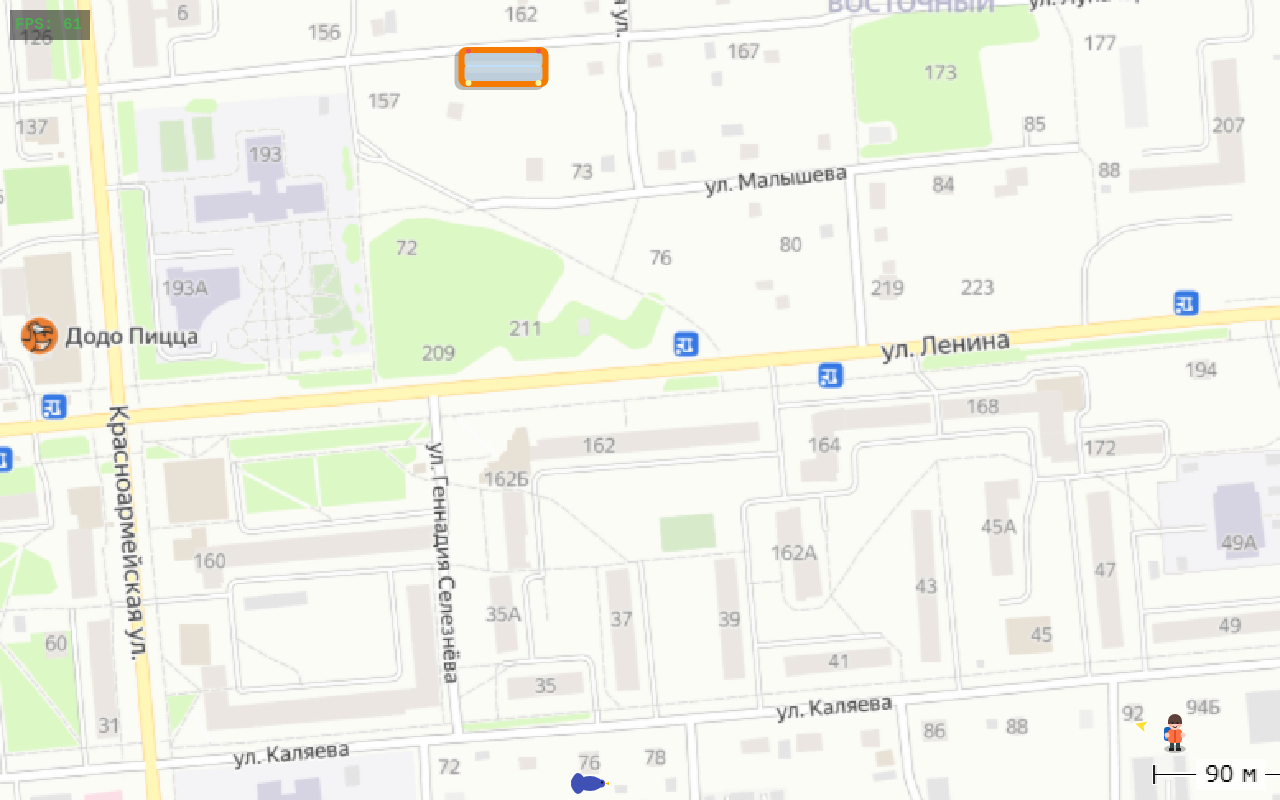
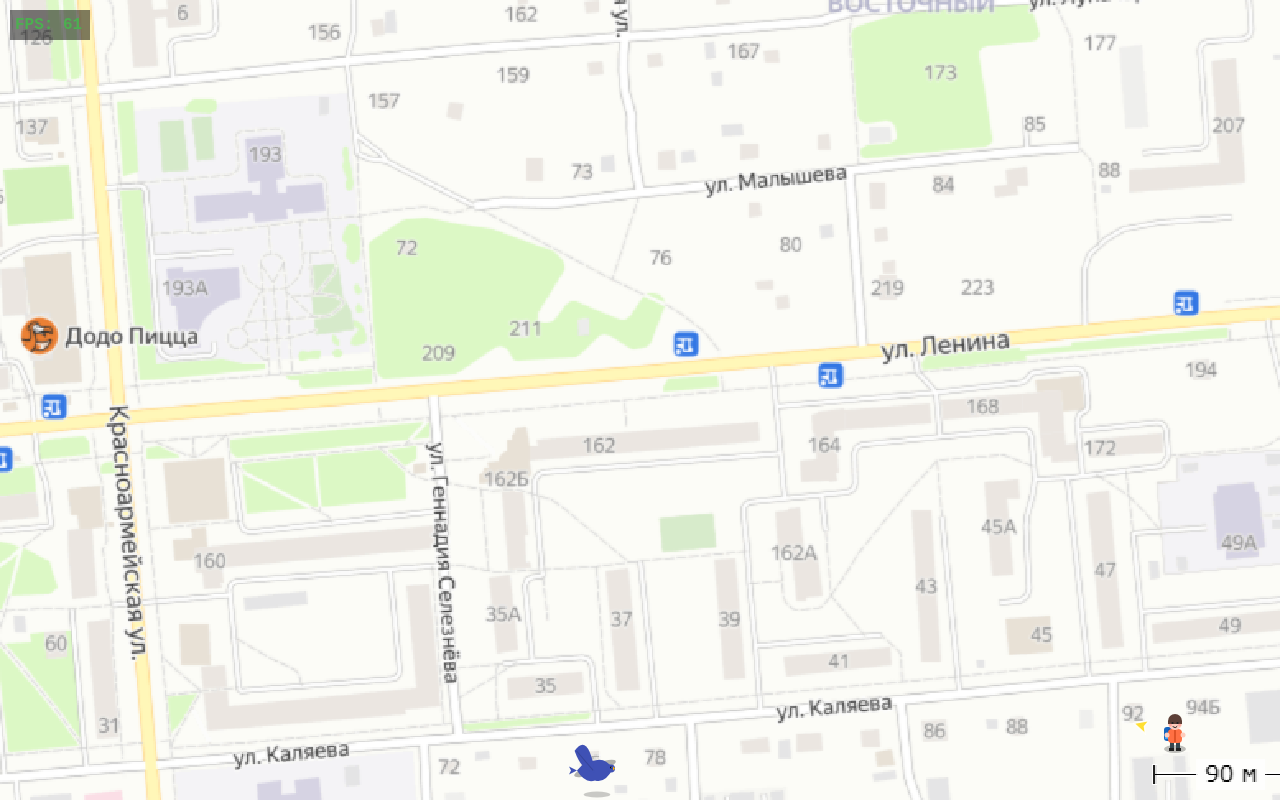
Before and after one commit to Igorek21/igrayka, a plain HTML site: page index.html in a window 1280 px wide. Drawn offline with Linux system fonts and the light colour scheme.

Commit message:
Update index.html

```diff
--- a/index.html
+++ b/index.html
@@ -51,7 +51,7 @@
 //  НАСТРОЙКИ ЭКРАНА И АДАПТИВНОСТЬ
 // ============================================================
 const canvas = document.getElementById('game');
-const ctx = canvas.getContext('2d', { alpha: false }); // Отключаем прозрачность для скорости
+const ctx = canvas.getContext('2d', { alpha: false });
 
 let W = window.innerWidth;
 let H = window.innerHeight;
@@ -60,7 +60,6 @@ function resize() {
   W = window.innerWidth;
   H = window.innerHeight;
 
-  // ОГРАНИЧИВАЕМ DPR до 1.5 (главный фикс тормозов на телефонах)
   let dpr = window.devicePixelRatio || 1;
   if (dpr > 1.5) dpr = 1.5;
 
@@ -70,14 +69,10 @@ function resize() {
   canvas.style.width = W + 'px';
   canvas.style.height = H + 'px';
 
-  // Сбрасываем трансформацию и масштабируем заново
   ctx.setTransform(1, 0, 0, 1, 0, 0);
   ctx.scale(dpr, dpr);
-
-  // Отключаем сглаживание для производительности (можно включить обратно, если графика слишком пиксельная)
   ctx.imageSmoothingEnabled = false;
 
-  // Подгоняем камеру под новое соотношение сторон
   if (typeof camera !== 'undefined' && typeof player !== 'undefined') {
     let targetCamX = player.x + player.size / 2 - W / 2;
     let targetCamY = player.y + player.size / 2 - H / 2;
@@ -172,7 +167,6 @@ mapImage.onload = () => {
     const scale = mapImage.width / WORLD_W;
     WORLD_H = mapImage.height / scale;
   }
-  console.log(`Мир: ${WORLD_W.toFixed(0)}×${WORLD_H.toFixed(0)}`);
 
   shop.x = 81 * (WORLD_W / 960);
   shop.y = 232 * (WORLD_H / 640);
@@ -214,37 +208,49 @@ const shop = {
 };
 
 // ============================================================
-//  ПРЕПЯТСТВИЯ
+//  ПРЕПЯТСТВИЯ (Увеличенная скорость машин)
 // ============================================================
 const obstacles = [
-  // Машины
+  // 1. Синяя (по Ленина, слева направо)
   {
-    type: 'car', color: '#1976d2', w: 90, h: 40, speed: 2.2,
+    type: 'car', color: '#1976d2', w: 90, h: 40,
+    speed: 4.5,
     path: [ { x: -100, y: 560 * (WORLD_H / 640) }, { x: WORLD_W + 100, y: 560 * (WORLD_H / 640) } ],
     pathIndex: 1, x: -100, y: 560 * (WORLD_H / 640), vx: 1, vy: 0
   },
+  // 2. Зелёная (по Ленина, справа налево)
   {
-    type: 'car', color: '#43a047', w: 90, h: 40, speed: 1.8,
+    type: 'car', color: '#43a047', w: 90, h: 40,
+    speed: 3.8,
     path: [ { x: WORLD_W + 100, y: 580 * (WORLD_H / 640) }, { x: -100, y: 580 * (WORLD_H / 640) } ],
     pathIndex: 1, x: WORLD_W + 100, y: 580 * (WORLD_H / 640), vx: -1, vy: 0
   },
+  // 3. Оранжевая (по Красноармейской, сверху вниз)
   {
-    type: 'car', color: '#f57c00', w: 40, h: 90, speed: 2.0,
+    type: 'car', color: '#f57c00', w: 40, h: 90,
+    speed: 5.0,
     path: [ { x: 1080 * (WORLD_W / 960), y: -100 }, { x: 1080 * (WORLD_W / 960), y: WORLD_H + 100 } ],
     pathIndex: 1, x: 1080 * (WORLD_W / 960), y: -100, vx: 0, vy: 1
   },
+  // 4. Красная (по Луначарского)
   {
-    type: 'car', color: '#c62828', w: 90, h: 40, speed: 1.6,
-    path: [ { x: -100, y: 360 * (WORLD_H / 640) }, { x: 800 * (WORLD_W / 960), y: 360 * (WORLD_H / 640) }, { x: 800 * (WORLD_W / 960), y: 320 * (WORLD_H / 640) }, { x: WORLD_W + 100, y: 320 * (WORLD_H / 640) } ],
+    type: 'car', color: '#c62828', w: 90, h: 40,
+    speed: 3.5,
+    path: [
+      { x: -100, y: 360 * (WORLD_H / 640) },
+      { x: 800 * (WORLD_W / 960), y: 360 * (WORLD_H / 640) },
+      { x: 800 * (WORLD_W / 960), y: 320 * (WORLD_H / 640) },
+      { x: WORLD_W + 100, y: 320 * (WORLD_H / 640) }
+    ],
     pathIndex: 1, x: -100, y: 360 * (WORLD_H / 640), vx: 1, vy: 0
   },
   // Собаки
   { type: 'dog', x: 500 * (WORLD_W / 960), y: 450 * (WORLD_H / 640), w: 40, h: 40, color: '#795548', vx: 1.2,  vy: 0    },
   { type: 'dog', x: 700 * (WORLD_W / 960), y: 250 * (WORLD_H / 640), w: 40, h: 40, color: '#8d6e63', vx: -1.0, vy: 0.8  },
   // Птицы
-  { type: 'bird', x: 700 * (WORLD_W / 960), y: 200 * (WORLD_H / 640), w: 30, h: 30, color: '#e91e63', vx: -2.0, vy: 1.0  },
-  { type: 'bird', x: 450 * (WORLD_W / 960), y: 500 * (WORLD_H / 640), w: 30, h: 30, color: '#9c27b0', vx: 1.8,  vy: -1.2 },
-  { type: 'bird', x: 900 * (WORLD_W / 960), y: 400 * (WORLD_H / 640), w: 30, h: 30, color: '#3f51b5', vx: 1.5,  vy: 1.5  }
+  { type: 'bird', x: 700 * (WORLD_W / 960), y: 200 * (WORLD_H / 640), w: 40, h: 40, color: '#e91e63', vx: -2.0, vy: 1.0  },
+  { type: 'bird', x: 450 * (WORLD_W / 960), y: 500 * (WORLD_H / 640), w: 40, h: 40, color: '#9c27b0', vx: 1.8,  vy: -1.2 },
+  { type: 'bird', x: 900 * (WORLD_W / 960), y: 400 * (WORLD_H / 640), w: 40, h: 40, color: '#3f51b5', vx: 1.5,  vy: 1.5  }
 ];
 
 // ============================================================
@@ -563,22 +569,48 @@ function drawKid(x, y, size, facing = 1, animTime = 0, moving = false) {
 }
 
 function drawCar(o) {
-  const cx = o.x + o.w / 2, cy = o.y + o.h / 2;
+  const cx = o.x + o.w / 2;
+  const cy = o.y + o.h / 2;
+
   let angle = 0;
-  if (Math.abs(o.vx) > Math.abs(o.vy)) angle = o.vx > 0 ? 0 : Math.PI;
-  else angle = o.vy > 0 ? Math.PI / 2 : -Math.PI / 2;
-  ctx.save(); ctx.translate(cx, cy); ctx.rotate(angle);
-  const w = o.w, h = o.h;
-  ctx.fillStyle = 'rgba(0,0,0,0.25)'; ctx.beginPath(); ctx.roundRect(-w/2 + 3, -h/2 + 4, w, h, 8); ctx.fill();
-  ctx.fillStyle = o.color; ctx.beginPath(); ctx.roundRect(-w/2, -h/2, w, h, 8); ctx.fill();
+  if (Math.abs(o.vx) > Math.abs(o.vy)) {
+    angle = o.vx > 0 ? 0 : Math.PI;
+  } else {
+    angle = o.vy > 0 ? Math.PI / 2 : -Math.PI / 2;
+  }
+
+  ctx.save();
+  ctx.translate(cx, cy);
+  ctx.rotate(angle);
+
+  const w = Math.max(o.w, o.h);
+  const h = Math.min(o.w, o.h);
+
+  ctx.fillStyle = 'rgba(0,0,0,0.25)';
+  ctx.beginPath(); ctx.roundRect(-w/2 + 3, -h/2 + 4, w, h, 8); ctx.fill();
+
+  ctx.fillStyle = o.color;
+  ctx.beginPath(); ctx.roundRect(-w/2, -h/2, w, h, 8); ctx.fill();
+
   ctx.fillStyle = 'rgba(180,220,255,0.85)';
   ctx.beginPath(); ctx.roundRect(w/2 - 22, -h/2 + 6, 16, h - 12, 4); ctx.fill();
   ctx.beginPath(); ctx.roundRect(-w/2 + 6, -h/2 + 6, 14, h - 12, 4); ctx.fill();
-  ctx.fillStyle = 'rgba(255,255,255,0.15)'; ctx.beginPath(); ctx.roundRect(-w/2 + 26, -h/2 + 8, w - 52, h - 16, 3); ctx.fill();
-  ctx.fillStyle = '#fff59d'; ctx.beginPath();
-  ctx.arc(w/2 - 4, -h/2 + 10, 3, 0, Math.PI * 2); ctx.arc(w/2 - 4, h/2 - 10, 3, 0, Math.PI * 2); ctx.fill();
-  ctx.fillStyle = '#ef5350'; ctx.beginPath();
-  ctx.arc(-w/2 + 4, -h/2 + 10, 2.5, 0, Math.PI * 2); ctx.arc(-w/2 + 4, h/2 - 10, 2.5, 0, Math.PI * 2); ctx.fill();
+
+  ctx.fillStyle = 'rgba(255,255,255,0.15)';
+  ctx.beginPath(); ctx.roundRect(-w/2 + 26, -h/2 + 8, w - 52, h - 16, 3); ctx.fill();
+
+  ctx.fillStyle = '#fff59d';
+  ctx.beginPath();
+  ctx.arc(w/2 - 4, -h/2 + 10, 3, 0, Math.PI * 2);
+  ctx.arc(w/2 - 4,  h/2 - 10, 3, 0, Math.PI * 2);
+  ctx.fill();
+
+  ctx.fillStyle = '#ef5350';
+  ctx.beginPath();
+  ctx.arc(-w/2 + 4, -h/2 + 10, 2.5, 0, Math.PI * 2);
+  ctx.arc(-w/2 + 4,  h/2 - 10, 2.5, 0, Math.PI * 2);
+  ctx.fill();
+
   ctx.restore();
 }
 
@@ -603,24 +635,59 @@ function drawDog(o) {
 }
 
 function drawBird(o) {
-  const cx = o.x + o.w / 2, cy = o.y + o.h / 2;
+  const cx = o.x + o.w / 2;
+  const cy = o.y + o.h / 2;
   const dir = o.vx >= 0 ? 1 : -1;
-  const flap = Math.sin(Date.now() / 80) * 0.6;
-  ctx.save(); ctx.translate(cx, cy); ctx.scale(dir, 1);
-  const w = o.w, h = o.h;
-  ctx.fillStyle = 'rgba(0,0,0,0.2)'; ctx.beginPath(); ctx.ellipse(4, h/2 + 6, w/2 - 2, 3, 0, 0, Math.PI * 2); ctx.fill();
-  ctx.save(); ctx.translate(-2, -2); ctx.rotate(-flap);
-  ctx.fillStyle = o.color; ctx.beginPath();
-  ctx.moveTo(0, 0); ctx.quadraticCurveTo(-w/2 - 4, -h/2 - 2, -w/2 - 2, 2); ctx.quadraticCurveTo(-w/2, h/3, 0, 0); ctx.fill(); ctx.restore();
-  ctx.save(); ctx.translate(-2, 2); ctx.rotate(flap);
-  ctx.fillStyle = o.color; ctx.beginPath();
-  ctx.moveTo(0, 0); ctx.quadraticCurveTo(-w/2 - 4, h/2 + 2, -w/2 - 2, -2); ctx.quadraticCurveTo(-w/2, -h/3, 0, 0); ctx.fill(); ctx.restore();
+  const flap = Math.sin(Date.now() / 100);
+
+  ctx.save();
+  ctx.translate(cx, cy);
+  ctx.scale(dir, 1);
+
+  ctx.fillStyle = 'rgba(0,0,0,0.2)';
+  ctx.beginPath(); ctx.ellipse(2, o.h/2 + 4, o.w/3, 3, 0, 0, Math.PI * 2); ctx.fill();
+
   ctx.fillStyle = o.color;
-  ctx.beginPath(); ctx.ellipse(0, 0, w/2 - 3, h/4, 0, 0, Math.PI * 2); ctx.fill();
-  ctx.beginPath(); ctx.arc(w/2 - 4, 0, 4, 0, Math.PI * 2); ctx.fill();
-  ctx.fillStyle = '#ffb300'; ctx.beginPath();
-  ctx.moveTo(w/2, 0); ctx.lineTo(w/2 + 4, -1.5); ctx.lineTo(w/2 + 4, 1.5); ctx.closePath(); ctx.fill();
-  ctx.fillStyle = '#000'; ctx.beginPath(); ctx.arc(w/2 - 3, -1, 1, 0, Math.PI * 2); ctx.fill();
+  ctx.beginPath();
+  ctx.moveTo(-o.w/2 + 2, 0); ctx.lineTo(-o.w/2 - 6, -4);
+  ctx.lineTo(-o.w/2 - 4, 0); ctx.lineTo(-o.w/2 - 6, 4); ctx.closePath(); ctx.fill();
+
+  ctx.save();
+  ctx.translate(0, -2); ctx.rotate(flap * 0.4 - 0.2);
+  ctx.fillStyle = 'rgba(0,0,0,0.3)';
+  ctx.beginPath(); ctx.ellipse(0, 0, o.w/2 + 2, 5, -0.2, 0, Math.PI * 2); ctx.fill();
+  ctx.restore();
+
+  ctx.fillStyle = o.color;
+  ctx.beginPath();
+  ctx.moveTo(o.w/2 - 2, -2);
+  ctx.quadraticCurveTo(o.w/4, -o.h/3, 0, -o.h/4);
+  ctx.quadraticCurveTo(-o.w/4, -o.h/4, -o.w/2 + 2, 0);
+  ctx.quadraticCurveTo(-o.w/4, o.h/3, 0, o.h/4);
+  ctx.quadraticCurveTo(o.w/4, o.h/3, o.w/2 - 2, -2);
+  ctx.fill();
+
+  ctx.save();
+  ctx.translate(0, 2); ctx.rotate(flap * 0.5);
+  ctx.fillStyle = o.color;
+  ctx.beginPath();
+  ctx.moveTo(0, 0);
+  ctx.quadraticCurveTo(-o.w/4, -o.h, -o.w/2 - 2, -o.h/2);
+  ctx.quadraticCurveTo(-o.w/3, 0, 0, 0);
+  ctx.fill();
+  ctx.strokeStyle = 'rgba(0,0,0,0.15)'; ctx.lineWidth = 1;
+  ctx.beginPath(); ctx.moveTo(-2, -2); ctx.lineTo(-o.w/2, -o.h/2); ctx.stroke();
+  ctx.restore();
+
+  ctx.fillStyle = o.color;
+  ctx.beginPath(); ctx.arc(o.w/2 - 4, -2, 4, 0, Math.PI * 2); ctx.fill();
+
+  ctx.fillStyle = '#ffb300';
+  ctx.beginPath(); ctx.moveTo(o.w/2, -2); ctx.lineTo(o.w/2 - 2, -4); ctx.lineTo(o.w/2 - 2, 0); ctx.closePath(); ctx.fill();
+
+  ctx.fillStyle = '#000'; ctx.beginPath(); ctx.arc(o.w/2 - 4, -3, 1, 0, Math.PI * 2); ctx.fill();
+  ctx.fillStyle = '#fff'; ctx.beginPath(); ctx.arc(o.w/2 - 3.5, -3.2, 0.4, 0, Math.PI * 2); ctx.fill();
+
   ctx.restore();
 }
 
@@ -643,7 +710,7 @@ function drawCompassArrow(px, py, targetX, targetY) {
 }
 
 // ============================================================
-//  ЦИКЛ И СЧЕТЧИК FPS
+//  ЦИКЛ
 // ============================================================
 resize();
 
@@ -667,10 +734,9 @@ function loop() {
   update();
   draw();
 
-  // Отрисовка счетчика FPS (для отладки)
   ctx.fillStyle = 'rgba(0,0,0,0.5)';
   ctx.fillRect(10, 10, 80, 30);
-  ctx.fillStyle = fps < 30 ? '#ff5252' : '#4caf50'; // Красный если < 30, зелёный если >= 30
+  ctx.fillStyle = fps < 30 ? '#ff5252' : '#4caf50';
   ctx.font = 'bold 16px monospace';
   ctx.textAlign = 'left';
   ctx.textBaseline = 'middle';
```
